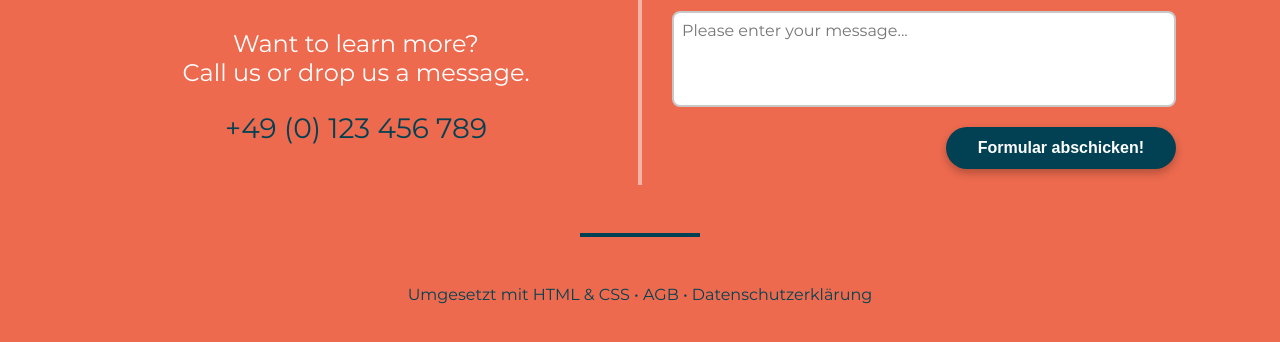
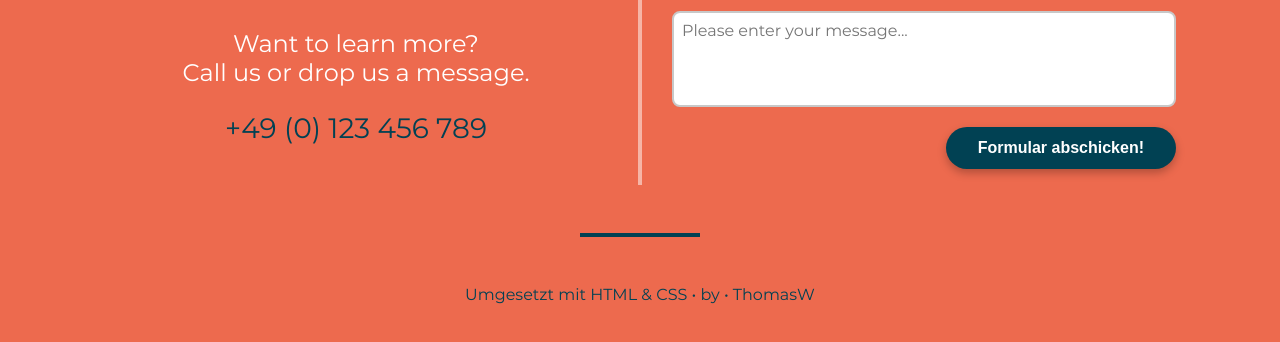
Before and after one commit to andwach/uma, a plain HTML site: page index.html in a window 1280 px wide. Shown: the part 3850-4192 px from the top of the page. Drawn offline with Linux system fonts and the light colour scheme; a web font is replaced by a local one.

Commit message:
Update index.html

```diff
--- a/index.html
+++ b/index.html
@@ -459,8 +459,8 @@
         <div class="container">
             <p class="footer__text">
                 Umgesetzt mit HTML & CSS •
-                 <a href="#" class="footer__link">AGB</a> •
-                 <a href="#" class="footer__link">Datenschutzerklärung</a>
+                 <a href="#" class="footer__link">by</a> •
+                 <a href="#" class="footer__link">ThomasW</a>
             </p>
         </div>
     </footer>
```
